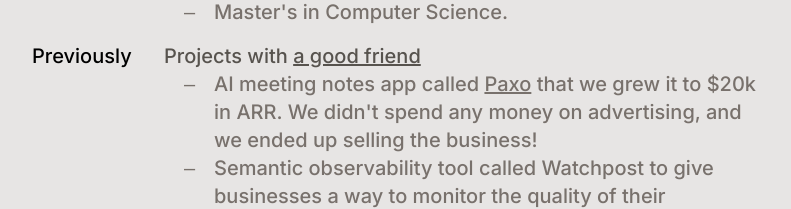
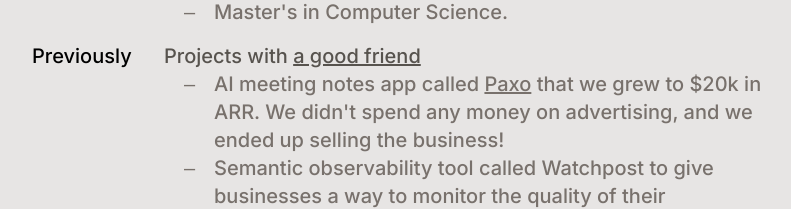
Before and after one commit to coderrg/personal-site, a Next.js app: page / in a window 1280 px wide. Shown: the part 282-491 px from the top of the page, without its empty margins (64-855 px from the left). Built offline with nearby package versions, Linux system fonts and the light colour scheme.

Commit message:
Add header and fix typo

```diff
--- a/pages/index.tsx
+++ b/pages/index.tsx
@@ -1,11 +1,19 @@
 import Image from 'next/image'
 import { Inter } from 'next/font/google'
+import Head from 'next/head'
 
 const inter = Inter({ subsets: ['latin'] })
 
 export default function Home() {
   return (
     <main className={`flex min-h-screen flex-col items-center sm:items-start justify-start sm:justify-end p-4 sm:p-24 ${inter.className}`}>
+      <Head>
+        <title>Rhythm Garg</title>
+        <meta
+          name="description"
+          content="Rhythm Garg is a software engineer with a deep interest in building AI systems."
+        />
+      </Head>
       <div className="grid grid-cols-[100px,1fr] gap-x-8">
         <div className="rounded-full overflow-hidden w-24 h-24 grid place-items-center justify-start">
           <Image
@@ -44,7 +52,7 @@ export default function Home() {
               <ul>
                 <li className="project-bullet">
                   AI meeting notes app called <a href="https://www.paxo.ai/" className="underline">Paxo</a> that
-                  we grew it to $20k in ARR. We didn&apos;t spend any money on advertising, and
+                  we grew to $20k in ARR. We didn&apos;t spend any money on advertising, and
                   we ended up selling the business!
                 </li>
                 <li className="project-bullet">
```
